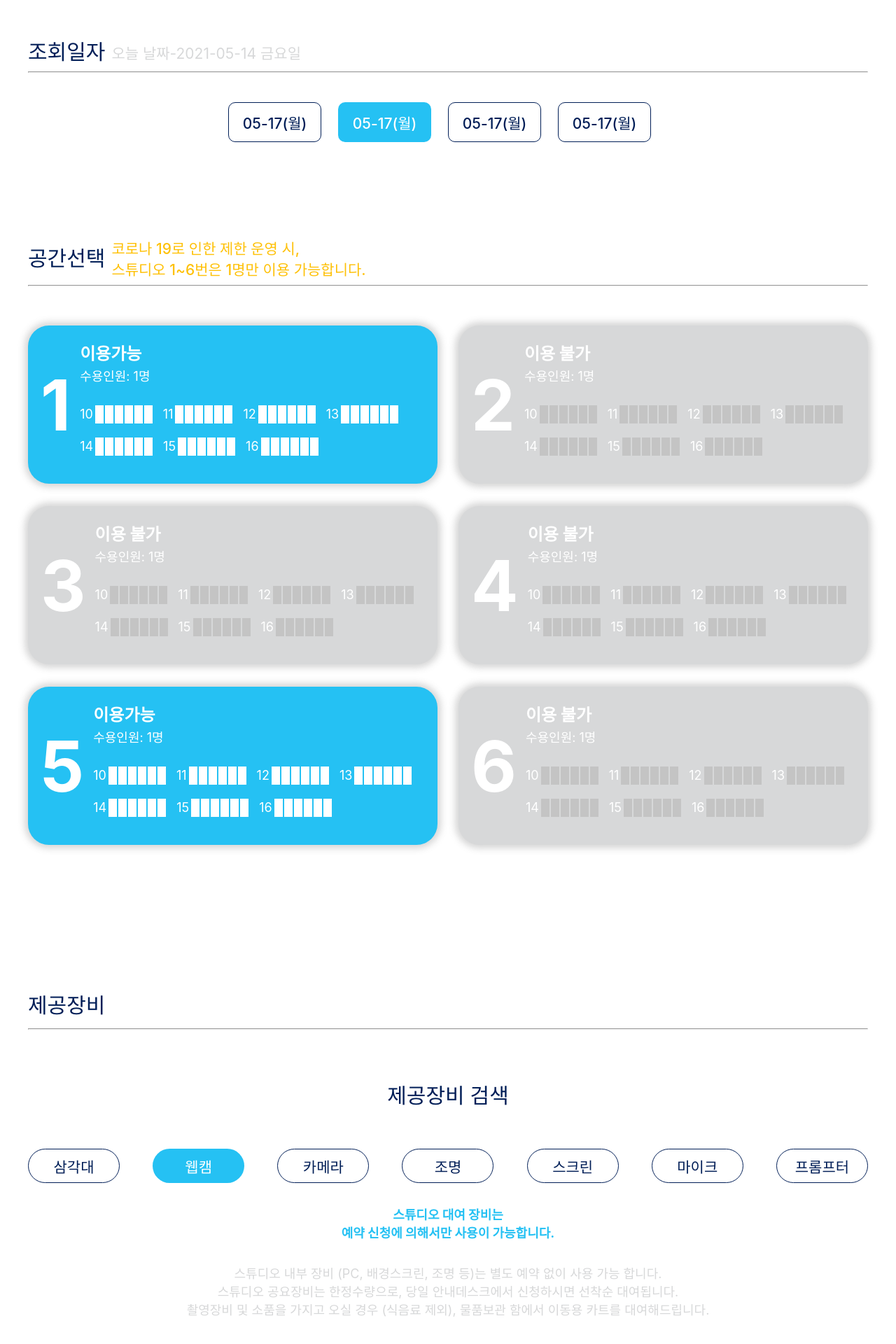
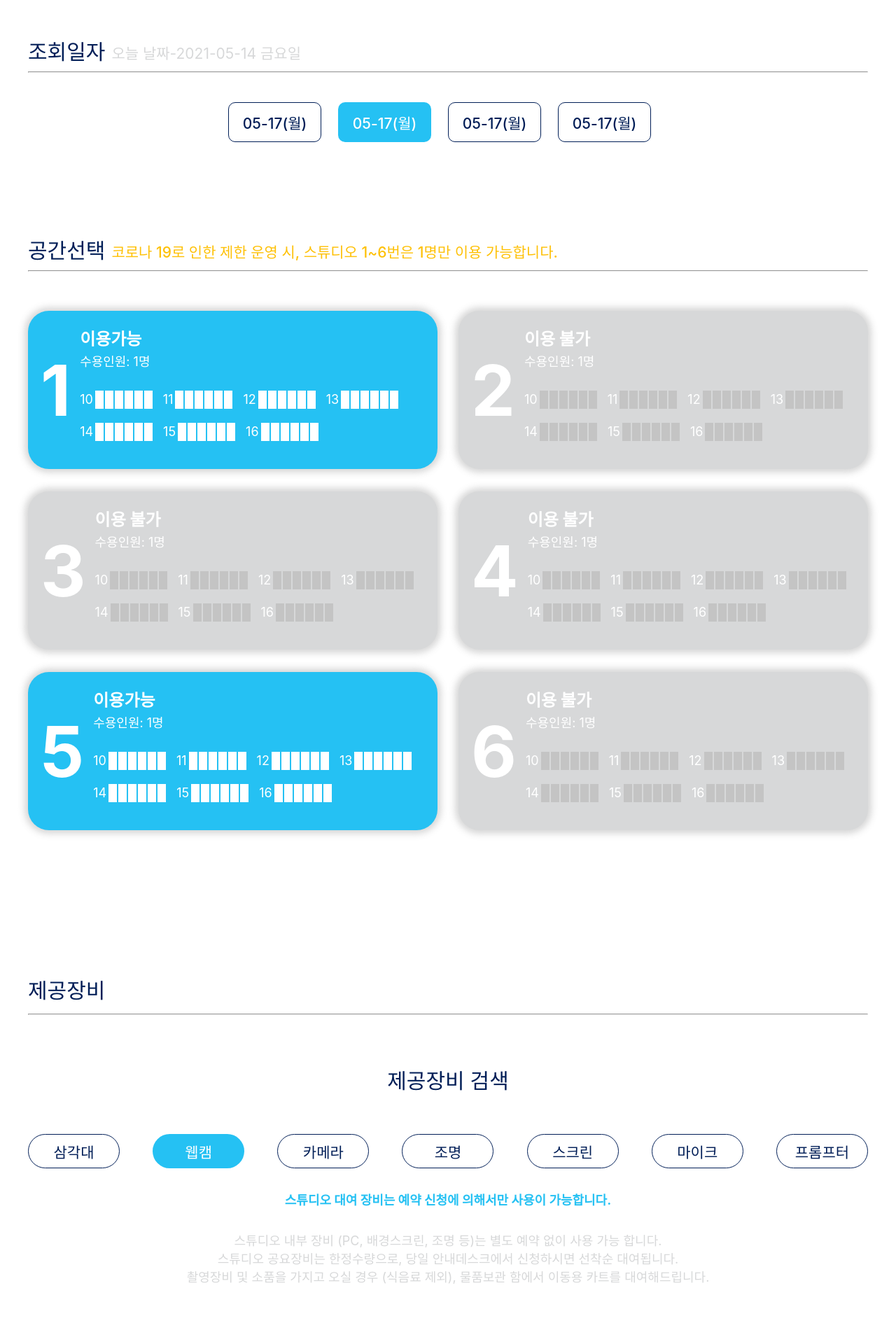
Before and after one commit to pa-rang/national-library, a Next.js app: page /reservation in a window 1280 px wide. Shown: the part 322-2242 px from the top of the page at 70% size. Built offline with nearby package versions, Linux system fonts and the light colour scheme.

Commit message:
chore: reservation page의 스타일 수정

```diff
--- a/components/reservation/SpaceCard.jsx
+++ b/components/reservation/SpaceCard.jsx
@@ -4,7 +4,7 @@ import TimeBlock from "./TimeBlock";
 const SpaceCardWrapper = styled.div`
   display: flex;
   align-items: center;
-  width: 327px;
+  width: 100%;
   height: 128px;
   margin-bottom: 24px;
   border-radius: 16px;
@@ -75,8 +75,8 @@ const SpaceCard = ({ isPossible, cardNum }) => {
         </div>
         <div className="card__info__people">수용인원: 1명</div>
         <div className="card__info__time-blocks">
-          {timeList.map((time) => (
-            <TimeBlock isPossible={isPossible} time={time} />
+          {timeList.map((time, idx) => (
+            <TimeBlock key={idx} isPossible={isPossible} time={time} />
           ))}
         </div>
       </div>
--- a/pages/reservation.jsx
+++ b/pages/reservation.jsx
@@ -69,6 +69,9 @@ const ReservationWrapper = styled.div`
       font-size: 12px;
       font-weight: 500;
       margin-top: 5px;
+      & > span {
+        display: block;
+      }
     }
   }
 
@@ -106,6 +109,10 @@ const ReservationWrapper = styled.div`
       margin: 19px 0 159px;
       width: 230px;
       align-self: center;
+
+      & > span {
+        display: block;
+      }
 
       &--hidden {
         width: 800px;
@@ -161,6 +168,9 @@ const ReservationWrapper = styled.div`
       &__detail {
         margin-left: 9px;
         font-size: 21px;
+        & > span {
+          display: inline;
+        }
       }
 
       &__cards {
@@ -184,8 +194,12 @@ const ReservationWrapper = styled.div`
 
       &__detail {
         margin-bottom: 32px;
-        width: 470px;
+        width: 600px;
         font-size: 18px;
+
+        & > span {
+          display: inline;
+        }
 
         &--hidden {
           display: block;
@@ -278,8 +292,8 @@ function Reservation() {
             <div className="content__space__header">
               <div className="content__space__title">공간선택</div>
               <div className="content__space__detail">
-                코로나 19로 인한 제한 운영 시, <br />
-                스튜디오 1~6번은 1명만 이용 가능합니다.
+                <span>코로나 19로 인한 제한 운영 시, </span>
+                <span>스튜디오 1~6번은 1명만 이용 가능합니다.</span>
               </div>
             </div>
             <hr />
@@ -307,8 +321,8 @@ function Reservation() {
               ))}
             </div>
             <div className="content__tools__detail">
-              스튜디오 대여 장비는 <br />
-              예약 신청에 의해서만 사용이 가능합니다.
+              <span>스튜디오 대여 장비는 </span>
+              <span>예약 신청에 의해서만 사용이 가능합니다.</span>
             </div>
             <div className="content__tools__detail--hidden">
               스튜디오 내부 장비 (PC, 배경스크린, 조명 등)는 별도 예약 없이 사용
```
